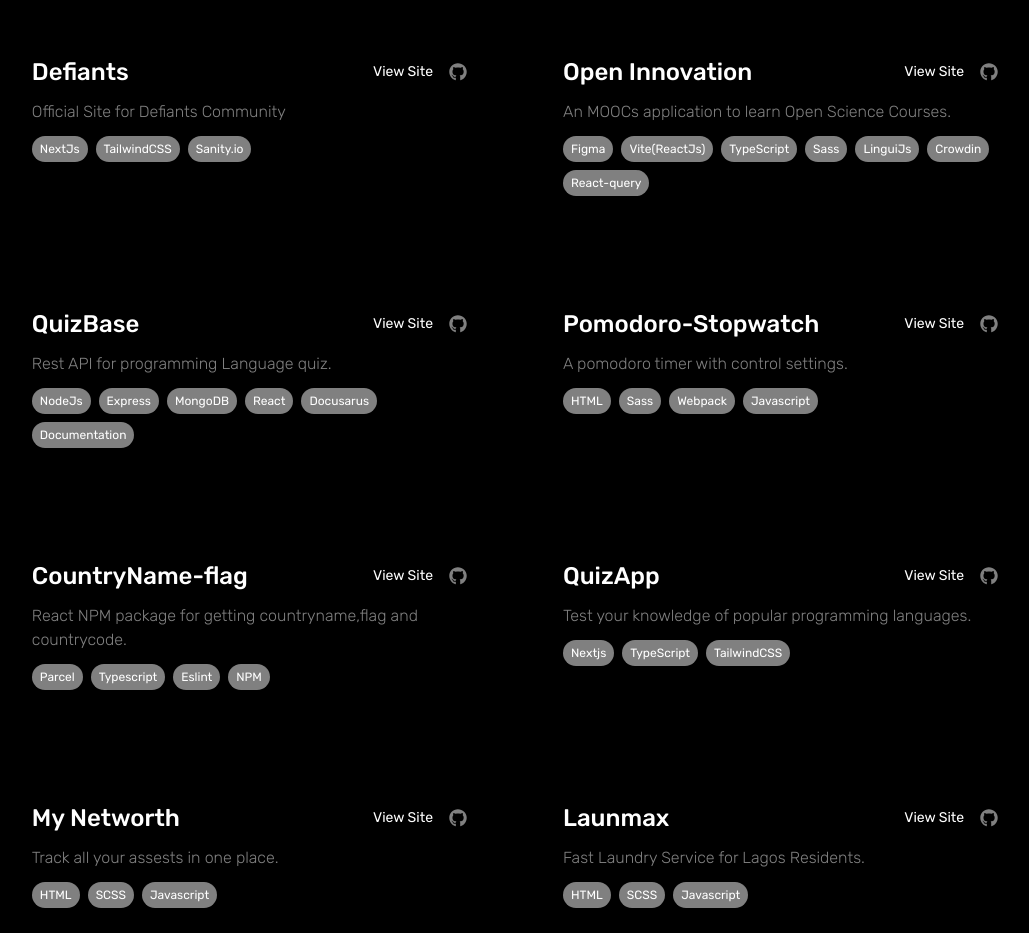
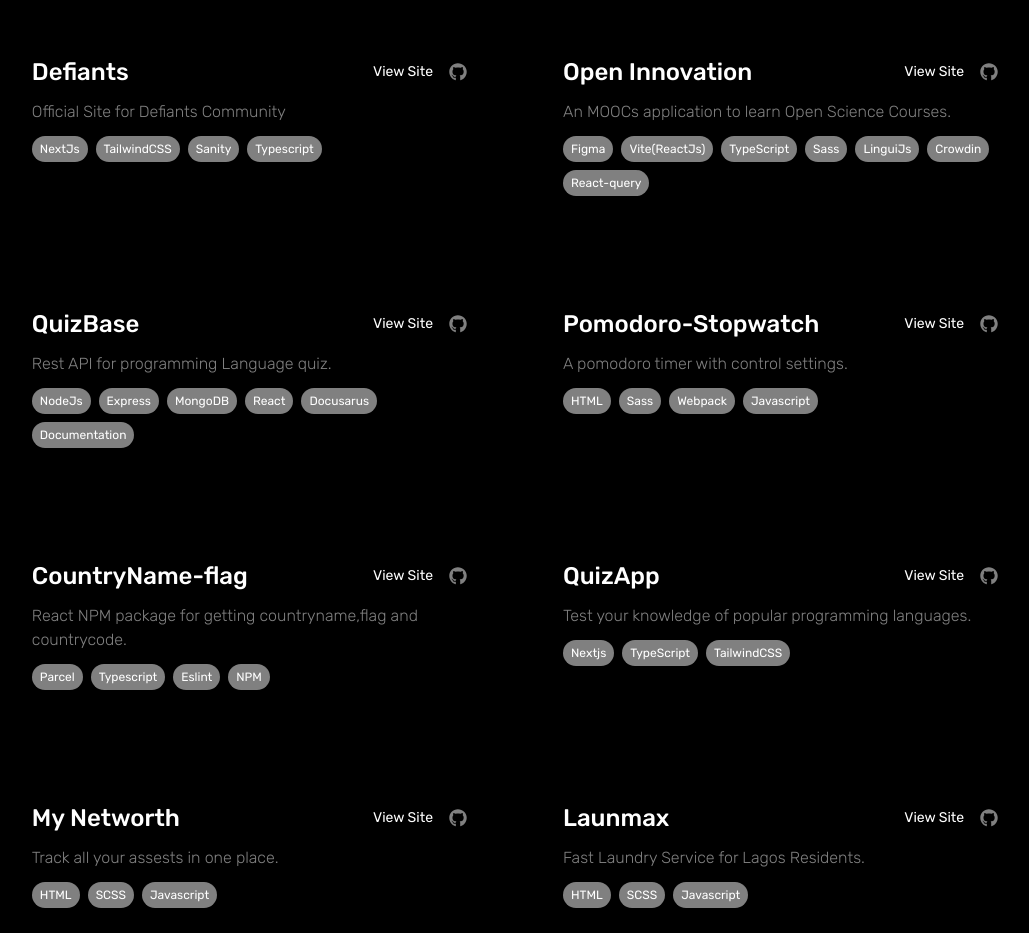
Before and after one commit to sandygudie/sandy_portfolio, a Next.js app: page /projects in a window 1280 px wide. Shown: the part 900-1833 px from the top of the page, without its empty margins (125-1154 px from the left). Built offline with nearby package versions, Linux system fonts and the light colour scheme.

Commit message:
Update data.js

```diff
--- a/data.js
+++ b/data.js
@@ -65,7 +65,7 @@ export const projects = [
     id: 7,
     name: "Defiants",
     description: "Official Site for Defiants Community",
-    tools: ["NextJs", "TailwindCSS", "Sanity.io"],
+    tools: ["NextJs", "TailwindCSS", "Sanity", "Typescript"],
     link: "https://defiants-defiants.vercel.app/",
     image: "/images/defiants.png",
   },
```
